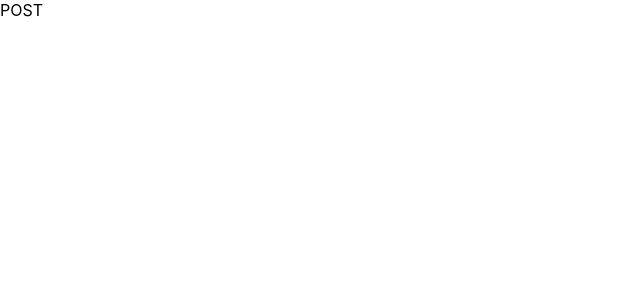
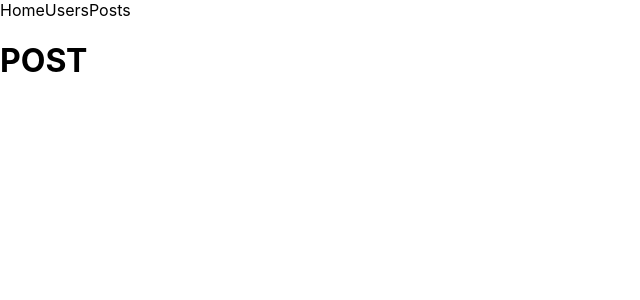
Before and after one commit to Juliandl88/Practica-App-NextJS, a Next.js app: page /posts in a window 1280 px wide. Shown: the top 300 px of the page, without its empty margins (0-640 px from the left). Built offline with nearby package versions, Linux system fonts and the light colour scheme.

Commit message:
rutas dinamicas

```diff
--- /dev/null
+++ b/components/navbar.js
@@ -0,0 +1,17 @@
+import Link from "next/link";
+
+export default function Navbar() {
+  return (
+    <nav>
+      <Link href="/">
+        <a>Home</a>
+      </Link>
+      <Link href="/users">
+        <a>Users</a>
+      </Link>
+      <Link href="/posts">
+        <a>Posts</a>
+      </Link>
+    </nav>
+  );
+}
--- a/pages/index.js
+++ b/pages/index.js
@@ -1,8 +1,10 @@
 import Link from "next/link"
+import Navbar from "../components/navbar"
 
 export default function Home() {
   return (
     <div >
+      <Navbar/>
       <h1>Practicas con NextJs</h1>
       <div>
       <Link href="/users">
--- a/pages/posts/[post].js
+++ b/pages/posts/[id].js
@@ -1,11 +1,11 @@
 import { useRouter } from 'next/router'
 
-export default function post1(){
+export default function Post(){
     const router = useRouter();
     return(
         <div>
             <h2>Post Detail:</h2>
-            <p>Post Id: {router.query.post}</p>
+            <p>Post Id: {router.query.id}</p>
         </div>
     )
 }
--- a/pages/posts/index.js
+++ b/pages/posts/index.js
@@ -1,6 +1,11 @@
 import React from 'react'
+import Navbar from "../../components/navbar"
+
 export default function Post() {
   return (
-    <div>POST</div>
+    <div>
+    <Navbar/>
+    <h1>POST</h1>
+    </div>
   )
 }
--- a/pages/users/[user].js
+++ b/pages/users/[id].js
@@ -1,12 +1,12 @@
 import { useRouter } from 'next/router'
 
-export default function user1(){
+export default function User(){
     const router = useRouter();
     console.log(router)
     return(
         <div>
             <h2>User Details</h2>
-            <p>User ID: {router.query.user} </p>
+            <p>User ID: {router.query.id} </p>
         </div>
     )
 }
```
Also changed, not shown: pages/users/index.js (+6 -2 lines).
